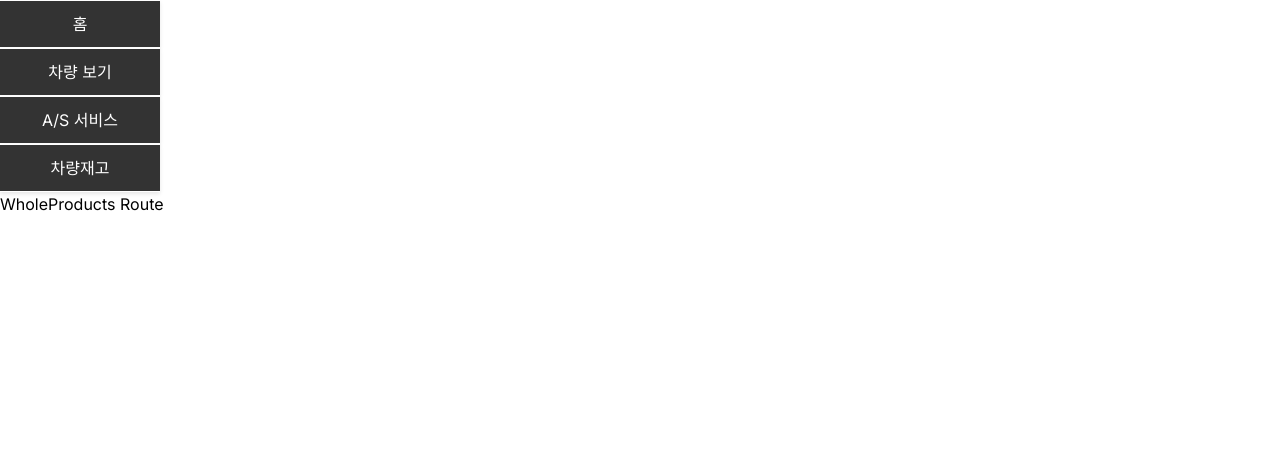
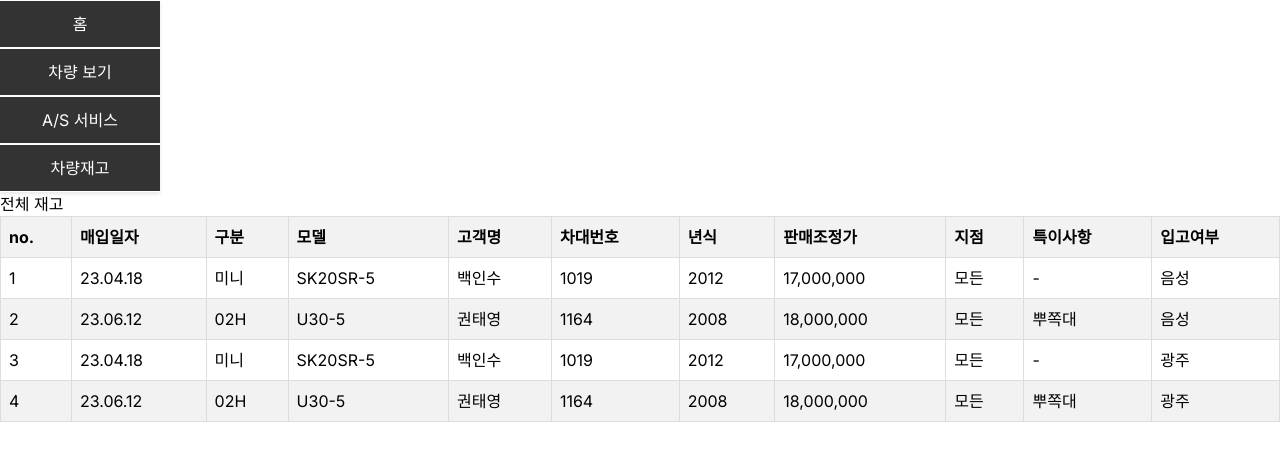
Before and after one commit to Jeongp4939/Jangbe, a Next.js app in the folder jangbe/: page /products/whole-products in a window 1280 px wide. Shown: the top 460 px of the page. Built offline with nearby package versions, Linux system fonts and the light colour scheme.

Commit message:
재고 더미데이터

```diff
--- a/jangbe/app/NavBar.tsx
+++ b/jangbe/app/NavBar.tsx
@@ -108,7 +108,7 @@ export default function Home() {
             className={styles.button}
             onClick={() => router.push("/products/eumseong-products", { scroll: false })}
           >
-            음송재고
+            음성재고
           </button>
           <button
             type="button"
--- a/jangbe/app/products/eumseong-products/page.tsx
+++ b/jangbe/app/products/eumseong-products/page.tsx
@@ -1,12 +1,79 @@
+// EumseongProducts.tsx
+import NavBar from '../../NavBar';
+import styles from './styles.module.css';
 
-import NavBar from '../../NavBar'
+const dummyData = [
+  {
+    no: 1,
+    purchaseDate: '23.04.18',
+    category: '미니',
+    model: 'SK20SR-5',
+    customerName: '백인수',
+    chassisNumber: '1019',
+    year: 2012,
+    salePrice: '17,000,000',
+    branch: '모든',
+    remark: '-',
+    stockStatus: '음성'
+  },
+  {
+    no: 2,
+    purchaseDate: '23.06.12',
+    category: '02H',
+    model: 'U30-5',
+    customerName: '권태영',
+    chassisNumber: '1164',
+    year: 2008,
+    salePrice: '18,000,000',
+    branch: '모든',
+    remark: '뿌쪽대',
+    stockStatus: '음성'
+  }
+];
 
 export default function EumseongProducts() {
   return (
     <>
       <div>
-        <NavBar/>
-        EumseongProducts Route
+        <NavBar />
+        <h1>음성 재고</h1>
+
+        <div className={styles.tableContainer}>
+          <table className={styles.table}>
+            <thead>
+              <tr>
+                <th>no.</th>
+                <th>매입일자</th>
+                <th>구분</th>
+                <th>모델</th>
+                <th>고객명</th>
+                <th>차대번호</th>
+                <th>년식</th>
+                <th>판매조정가</th>
+                <th>지점</th>
+                <th>특이사항</th>
+                <th>입고여부</th>
+              </tr>
+            </thead>
+            <tbody>
+              {dummyData.map((item, index) => (
+                <tr key={index}>
+                  <td>{item.no}</td>
+                  <td>{item.purchaseDate}</td>
+                  <td>{item.category}</td>
+                  <td>{item.model}</td>
+                  <td>{item.customerName}</td>
+                  <td>{item.chassisNumber}</td>
+                  <td>{item.year}</td>
+                  <td>{item.salePrice}</td>
+                  <td>{item.branch}</td>
+                  <td>{item.remark}</td>
+                  <td>{item.stockStatus}</td>
+                </tr>
+              ))}
+            </tbody>
+          </table>
+        </div>
       </div>
     </>
   );
--- /dev/null
+++ b/jangbe/app/products/eumseong-products/styles.module.css
@@ -0,0 +1,28 @@
+/* styles.module.css */
+.table-container {
+    overflow-x: auto;
+  }
+
+  .table {
+    width: 100%;
+    border-collapse: collapse;
+  }
+
+  .table th,
+  .table td {
+    padding: 8px;
+    border: 1px solid #ddd;
+  }
+
+  .table th {
+    background-color: #f2f2f2;
+    text-align: left;
+  }
+
+  .table tbody tr:nth-child(even) {
+    background-color: #f2f2f2;
+  }
+
+  .table tbody tr:hover {
+    background-color: #ddd;
+  }
--- a/jangbe/app/products/gwangju-products/page.tsx
+++ b/jangbe/app/products/gwangju-products/page.tsx
@@ -1,10 +1,79 @@
 import NavBar from '../../NavBar'
+import styles from './styles.module.css';
+
+const dummyData = [
+  {
+    no: 1,
+    purchaseDate: '23.04.18',
+    category: '미니',
+    model: 'SK20SR-5',
+    customerName: '백인수',
+    chassisNumber: '1019',
+    year: 2012,
+    salePrice: '17,000,000',
+    branch: '모든',
+    remark: '-',
+    stockStatus: '광주'
+  },
+  {
+    no: 2,
+    purchaseDate: '23.06.12',
+    category: '02H',
+    model: 'U30-5',
+    customerName: '권태영',
+    chassisNumber: '1164',
+    year: 2008,
+    salePrice: '18,000,000',
+    branch: '모든',
+    remark: '뿌쪽대',
+    stockStatus: '광주'
+  }
+];
 
 export default function GwangjuProducts() {
   return (
     <>
-    <NavBar/>
-      <div>GwangjuProducts Route</div>
+     <div>
+        <NavBar />
+        <h1>광주 재고</h1>
+
+        <div className={styles.tableContainer}>
+          <table className={styles.table}>
+            <thead>
+              <tr>
+                <th>no.</th>
+                <th>매입일자</th>
+                <th>구분</th>
+                <th>모델</th>
+                <th>고객명</th>
+                <th>차대번호</th>
+                <th>년식</th>
+                <th>판매조정가</th>
+                <th>지점</th>
+                <th>특이사항</th>
+                <th>입고여부</th>
+              </tr>
+            </thead>
+            <tbody>
+              {dummyData.map((item, index) => (
+                <tr key={index}>
+                  <td>{item.no}</td>
+                  <td>{item.purchaseDate}</td>
+                  <td>{item.category}</td>
+                  <td>{item.model}</td>
+                  <td>{item.customerName}</td>
+                  <td>{item.chassisNumber}</td>
+                  <td>{item.year}</td>
+                  <td>{item.salePrice}</td>
+                  <td>{item.branch}</td>
+                  <td>{item.remark}</td>
+                  <td>{item.stockStatus}</td>
+                </tr>
+              ))}
+            </tbody>
+          </table>
+        </div>
+      </div>
     </>
   );
 }
--- /dev/null
+++ b/jangbe/app/products/gwangju-products/styles.module.css
@@ -0,0 +1,28 @@
+/* styles.module.css */
+.table-container {
+    overflow-x: auto;
+  }
+
+  .table {
+    width: 100%;
+    border-collapse: collapse;
+  }
+
+  .table th,
+  .table td {
+    padding: 8px;
+    border: 1px solid #ddd;
+  }
+
+  .table th {
+    background-color: #f2f2f2;
+    text-align: left;
+  }
+
+  .table tbody tr:nth-child(even) {
+    background-color: #f2f2f2;
+  }
+
+  .table tbody tr:hover {
+    background-color: #ddd;
+  }
--- a/jangbe/app/products/whole-products/page.tsx
+++ b/jangbe/app/products/whole-products/page.tsx
@@ -1,10 +1,103 @@
-import NavBar from '../../NavBar'
+import NavBar from '../../NavBar';
+import styles from './styles.module.css';
+
+const dummyData = [
+  {
+    no: 1,
+    purchaseDate: '23.04.18',
+    category: '미니',
+    model: 'SK20SR-5',
+    customerName: '백인수',
+    chassisNumber: '1019',
+    year: 2012,
+    salePrice: '17,000,000',
+    branch: '모든',
+    remark: '-',
+    stockStatus: '음성'
+  },
+  {
+    no: 2,
+    purchaseDate: '23.06.12',
+    category: '02H',
+    model: 'U30-5',
+    customerName: '권태영',
+    chassisNumber: '1164',
+    year: 2008,
+    salePrice: '18,000,000',
+    branch: '모든',
+    remark: '뿌쪽대',
+    stockStatus: '음성'
+  },
+  {
+    no: 3,
+    purchaseDate: '23.04.18',
+    category: '미니',
+    model: 'SK20SR-5',
+    customerName: '백인수',
+    chassisNumber: '1019',
+    year: 2012,
+    salePrice: '17,000,000',
+    branch: '모든',
+    remark: '-',
+    stockStatus: '광주'
+  },
+  {
+    no: 4,
+    purchaseDate: '23.06.12',
+    category: '02H',
+    model: 'U30-5',
+    customerName: '권태영',
+    chassisNumber: '1164',
+    year: 2008,
+    salePrice: '18,000,000',
+    branch: '모든',
+    remark: '뿌쪽대',
+    stockStatus: '광주'
+  }
+];
 
 export default function WholeProducts() {
   return (
     <>
-    <NavBar/>
-      <div>WholeProducts Route</div>
+      <NavBar />
+      <div>전체 재고</div>
+
+      <div className={styles.tableContainer}>
+        <table className={styles.table}>
+          <thead>
+            <tr>
+              <th>no.</th>
+              <th>매입일자</th>
+              <th>구분</th>
+              <th>모델</th>
+              <th>고객명</th>
+              <th>차대번호</th>
+              <th>년식</th>
+              <th>판매조정가</th>
+              <th>지점</th>
+              <th>특이사항</th>
+              <th>입고여부</th>
+            </tr>
+          </thead>
+          <tbody>
+            {dummyData.map((item, index) => (
+              <tr key={index}>
+                <td>{item.no}</td>
+                <td>{item.purchaseDate}</td>
+                <td>{item.category}</td>
+                <td>{item.model}</td>
+                <td>{item.customerName}</td>
+                <td>{item.chassisNumber}</td>
+                <td>{item.year}</td>
+                <td>{item.salePrice}</td>
+                <td>{item.branch}</td>
+                <td>{item.remark}</td>
+                <td>{item.stockStatus}</td>
+              </tr>
+            ))}
+          </tbody>
+        </table>
+      </div>
     </>
   );
 }
--- /dev/null
+++ b/jangbe/app/products/whole-products/styles.module.css
@@ -0,0 +1,28 @@
+/* styles.module.css */
+.table-container {
+    overflow-x: auto;
+  }
+
+  .table {
+    width: 100%;
+    border-collapse: collapse;
+  }
+
+  .table th,
+  .table td {
+    padding: 8px;
+    border: 1px solid #ddd;
+  }
+
+  .table th {
+    background-color: #f2f2f2;
+    text-align: left;
+  }
+
+  .table tbody tr:nth-child(even) {
+    background-color: #f2f2f2;
+  }
+
+  .table tbody tr:hover {
+    background-color: #ddd;
+  }
```
